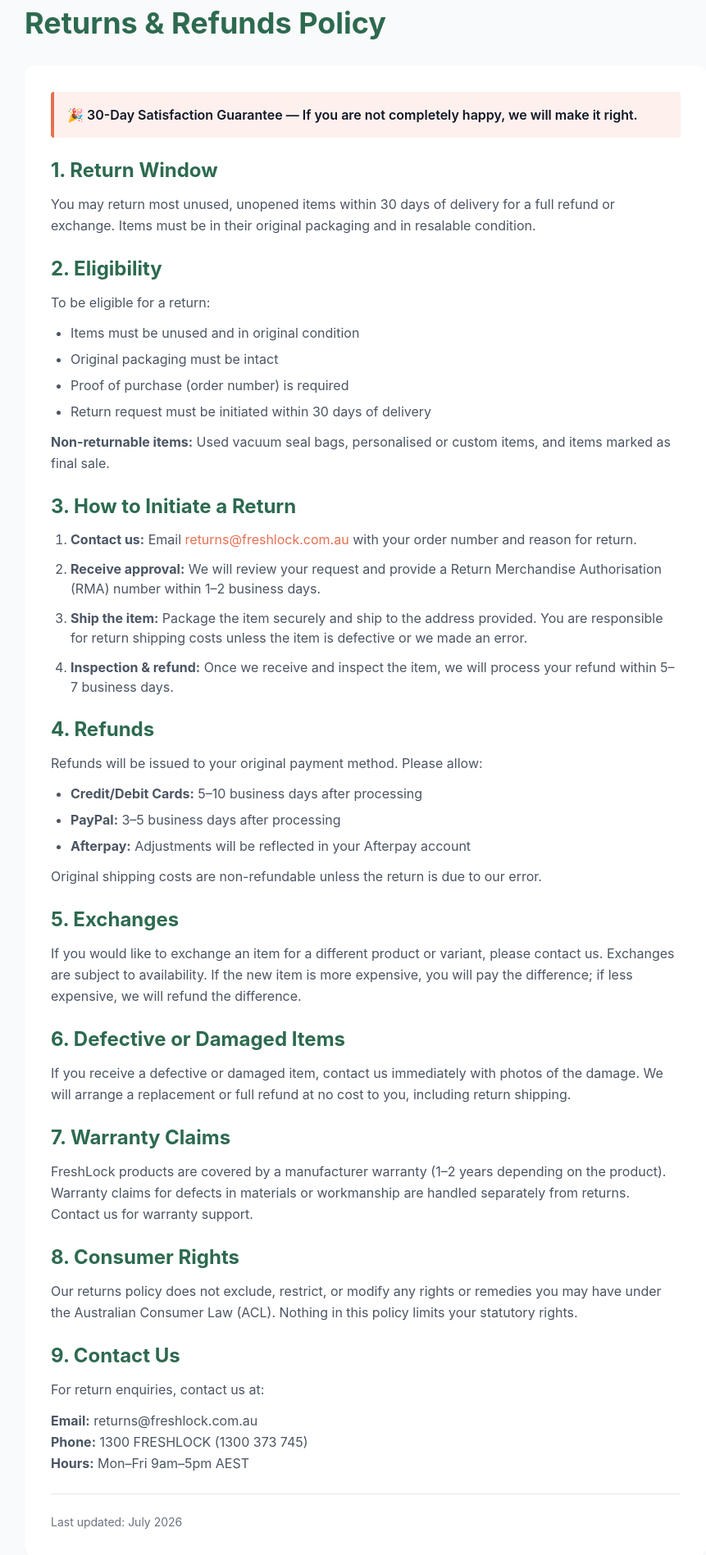
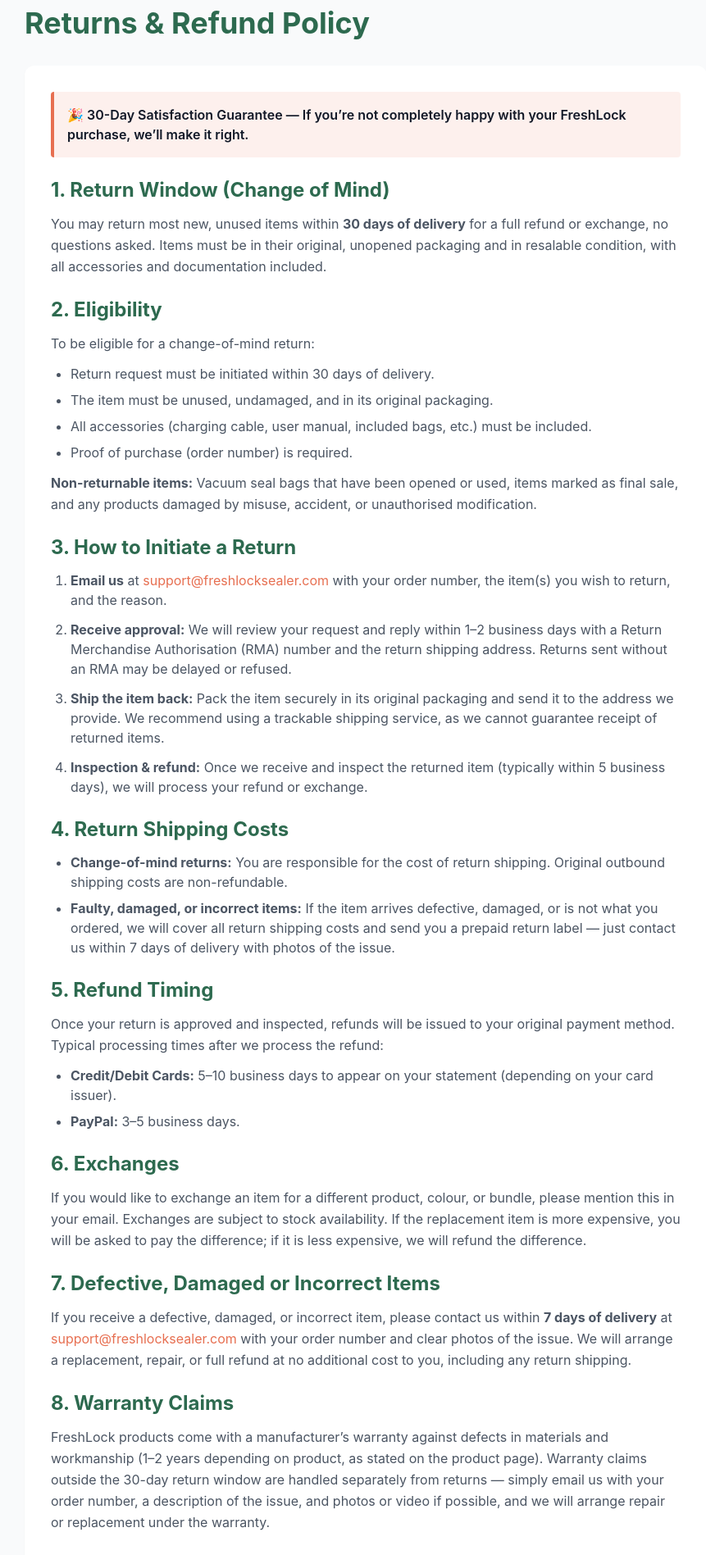
Before and after one commit to jasonyuan886/freshlock-store, a Next.js app: page /returns in a window 1280 px wide. Shown: the part 120-2017 px from the top of the page at 82% size, without its empty margins (194-1055 px from the left). Built offline with nearby package versions, Linux system fonts and the light colour scheme.

Commit message:
GMC compliance: improve contact/privacy/terms/returns/about pages; add shipping page; unify support email; fix footer links

```diff
--- a/app/returns/page.tsx
+++ b/app/returns/page.tsx
@@ -1,36 +1,36 @@
 export default function ReturnsPage() {
   return (
     <div className="max-w-4xl mx-auto px-4 sm:px-6 lg:px-8 py-16">
-      <h1 className="section-title mb-8">Returns & Refunds Policy</h1>
+      <h1 className="section-title mb-8">Returns &amp; Refund Policy</h1>
 
       <div className="prose prose-lg max-w-none">
         <div className="bg-white rounded-xl p-8 shadow-sm space-y-6">
           <section>
             <div className="bg-accent/10 border-l-4 border-accent p-4 rounded">
               <p className="text-gray-900 font-semibold">
-                🎉 30-Day Satisfaction Guarantee — If you are not completely happy, we will make it right.
+                🎉 30-Day Satisfaction Guarantee — If you&rsquo;re not completely happy with your FreshLock purchase, we&rsquo;ll make it right.
               </p>
             </div>
           </section>
 
           <section>
-            <h2 className="text-2xl font-bold text-primary mb-3">1. Return Window</h2>
+            <h2 className="text-2xl font-bold text-primary mb-3">1. Return Window (Change of Mind)</h2>
             <p className="text-gray-600 leading-relaxed">
-              You may return most unused, unopened items within 30 days of delivery for a full refund or exchange. Items must be in their original packaging and in resalable condition.
+              You may return most new, unused items within <strong>30 days of delivery</strong> for a full refund or exchange, no questions asked. Items must be in their original, unopened packaging and in resalable condition, with all accessories and documentation included.
             </p>
           </section>
 
           <section>
             <h2 className="text-2xl font-bold text-primary mb-3">2. Eligibility</h2>
-            <p className="text-gray-600 leading-relaxed mb-3">To be eligible for a return:</p>
+            <p className="text-gray-600 leading-relaxed mb-3">To be eligible for a change-of-mind return:</p>
             <ul className="list-disc pl-6 space-y-2 text-gray-600">
-              <li>Items must be unused and in original condition</li>
-              <li>Original packaging must be intact</li>
-              <li>Proof of purchase (order number) is required</li>
-              <li>Return request must be initiated within 30 days of delivery</li>
+              <li>Return request must be initiated within 30 days of delivery.</li>
+              <li>The item must be unused, undamaged, and in its original packaging.</li>
+              <li>All accessories (charging cable, user manual, included bags, etc.) must be included.</li>
+              <li>Proof of purchase (order number) is required.</li>
             </ul>
             <p className="text-gray-600 leading-relaxed mt-3">
-              <strong>Non-returnable items:</strong> Used vacuum seal bags, personalised or custom items, and items marked as final sale.
+              <strong>Non-returnable items:</strong> Vacuum seal bags that have been opened or used, items marked as final sale, and any products damaged by misuse, accident, or unauthorised modification.
             </p>
           </section>
 
@@ -38,77 +38,80 @@
             <h2 className="text-2xl font-bold text-primary mb-3">3. How to Initiate a Return</h2>
             <ol className="list-decimal pl-6 space-y-3 text-gray-600">
               <li>
-                <strong>Contact us:</strong> Email <a href="mailto:returns@freshlock.com.au" className="text-accent hover:underline">returns@freshlock.com.au</a> with your order number and reason for return.
+                <strong>Email us</strong> at <a href="mailto:support@freshlocksealer.com" className="text-accent hover:underline">support@freshlocksealer.com</a> with your order number, the item(s) you wish to return, and the reason.
               </li>
               <li>
-                <strong>Receive approval:</strong> We will review your request and provide a Return Merchandise Authorisation (RMA) number within 1–2 business days.
+                <strong>Receive approval:</strong> We will review your request and reply within 1–2 business days with a Return Merchandise Authorisation (RMA) number and the return shipping address. Returns sent without an RMA may be delayed or refused.
               </li>
               <li>
-                <strong>Ship the item:</strong> Package the item securely and ship to the address provided. You are responsible for return shipping costs unless the item is defective or we made an error.
+                <strong>Ship the item back:</strong> Pack the item securely in its original packaging and send it to the address we provide. We recommend using a trackable shipping service, as we cannot guarantee receipt of returned items.
               </li>
               <li>
-                <strong>Inspection & refund:</strong> Once we receive and inspect the item, we will process your refund within 5–7 business days.
+                <strong>Inspection &amp; refund:</strong> Once we receive and inspect the returned item (typically within 5 business days), we will process your refund or exchange.
               </li>
             </ol>
           </section>
 
           <section>
-            <h2 className="text-2xl font-bold text-primary mb-3">4. Refunds</h2>
+            <h2 className="text-2xl font-bold text-primary mb-3">4. Return Shipping Costs</h2>
+            <ul className="list-disc pl-6 space-y-2 text-gray-600">
+              <li><strong>Change-of-mind returns:</strong> You are responsible for the cost of return shipping. Original outbound shipping costs are non-refundable.</li>
+              <li><strong>Faulty, damaged, or incorrect items:</strong> If the item arrives defective, damaged, or is not what you ordered, we will cover all return shipping costs and send you a prepaid return label — just contact us within 7 days of delivery with photos of the issue.</li>
+            </ul>
+          </section>
+
+          <section>
+            <h2 className="text-2xl font-bold text-primary mb-3">5. Refund Timing</h2>
             <p className="text-gray-600 leading-relaxed mb-3">
-              Refunds will be issued to your original payment method. Please allow:
+              Once your return is approved and inspected, refunds will be issued to your original payment method. Typical processing times after we process the refund:
             </p>
             <ul className="list-disc pl-6 space-y-2 text-gray-600">
-              <li><strong>Credit/Debit Cards:</strong> 5–10 business days after processing</li>
-              <li><strong>PayPal:</strong> 3–5 business days after processing</li>
-              <li><strong>Afterpay:</strong> Adjustments will be reflected in your Afterpay account</li>
+              <li><strong>Credit/Debit Cards:</strong> 5–10 business days to appear on your statement (depending on your card issuer).</li>
+              <li><strong>PayPal:</strong> 3–5 business days.</li>
             </ul>
-            <p className="text-gray-600 leading-relaxed mt-3">
-              Original shipping costs are non-refundable unless the return is due to our error.
+          </section>
+
+          <section>
+            <h2 className="text-2xl font-bold text-primary mb-3">6. Exchanges</h2>
+            <p className="text-gray-600 leading-relaxed">
+              If you would like to exchange an item for a different product, colour, or bundle, please mention this in your email. Exchanges are subject to stock availability. If the replacement item is more expensive, you will be asked to pay the difference; if it is less expensive, we will refund the difference.
             </p>
           </section>
 
           <section>
-            <h2 className="text-2xl font-bold text-primary mb-3">5. Exchanges</h2>
+            <h2 className="text-2xl font-bold text-primary mb-3">7. Defective, Damaged or Incorrect Items</h2>
             <p className="text-gray-600 leading-relaxed">
-              If you would like to exchange an item for a different product or variant, please contact us. Exchanges are subject to availability. If the new item is more expensive, you will pay the difference; if less expensive, we will refund the difference.
+              If you receive a defective, damaged, or incorrect item, please contact us within <strong>7 days of delivery</strong> at <a href="mailto:support@freshlocksealer.com" className="text-accent hover:underline">support@freshlocksealer.com</a> with your order number and clear photos of the issue. We will arrange a replacement, repair, or full refund at no additional cost to you, including any return shipping.
             </p>
           </section>
 
           <section>
-            <h2 className="text-2xl font-bold text-primary mb-3">6. Defective or Damaged Items</h2>
+            <h2 className="text-2xl font-bold text-primary mb-3">8. Warranty Claims</h2>
             <p className="text-gray-600 leading-relaxed">
-              If you receive a defective or damaged item, contact us immediately with photos of the damage. We will arrange a replacement or full refund at no cost to you, including return shipping.
+              FreshLock products come with a manufacturer&rsquo;s warranty against defects in materials and workmanship (1–2 years depending on product, as stated on the product page). Warranty claims outside the 30-day return window are handled separately from returns — simply email us with your order number, a description of the issue, and photos or video if possible, and we will arrange repair or replacement under the warranty.
             </p>
           </section>
 
           <section>
-            <h2 className="text-2xl font-bold text-primary mb-3">7. Warranty Claims</h2>
+            <h2 className="text-2xl font-bold text-primary mb-3">9. Your Rights Under Australian Consumer Law</h2>
             <p className="text-gray-600 leading-relaxed">
-              FreshLock products are covered by a manufacturer warranty (1–2 years depending on the product). Warranty claims for defects in materials or workmanship are handled separately from returns. Contact us for warranty support.
+              Our returns policy does not exclude, restrict, or modify any rights or remedies you may have under the Australian Consumer Law (ACL), including your right to a repair, replacement, or refund for a major failure and compensation for any other reasonably foreseeable loss or damage. Nothing in this policy limits your statutory rights.
             </p>
           </section>
 
           <section>
-            <h2 className="text-2xl font-bold text-primary mb-3">8. Consumer Rights</h2>
+            <h2 className="text-2xl font-bold text-primary mb-3">10. Contact Us About Returns</h2>
             <p className="text-gray-600 leading-relaxed">
-              Our returns policy does not exclude, restrict, or modify any rights or remedies you may have under the Australian Consumer Law (ACL). Nothing in this policy limits your statutory rights.
-            </p>
-          </section>
-
-          <section>
-            <h2 className="text-2xl font-bold text-primary mb-3">9. Contact Us</h2>
-            <p className="text-gray-600 leading-relaxed">
-              For return enquiries, contact us at:
+              To start a return or ask a question about our policy:
             </p>
             <p className="text-gray-600 leading-relaxed mt-3">
-              <strong>Email:</strong> returns@freshlock.com.au<br />
-              <strong>Phone:</strong> 1300 FRESHLOCK (1300 373 745)<br />
-              <strong>Hours:</strong> Mon–Fri 9am–5pm AEST
+              <strong>Email:</strong> <a href="mailto:support@freshlocksealer.com" className="text-accent hover:underline">support@freshlocksealer.com</a><br />
+              <strong>Response time:</strong> Within 24 hours on business days (Mon–Fri, 9am–5pm AEST)
             </p>
           </section>
 
           <p className="text-sm text-gray-500 mt-8 pt-6 border-t">
-            Last updated: {new Date().toLocaleDateString('en-AU', { month: 'long', year: 'numeric' })}
+            Last updated: {new Date().toLocaleDateString('en-AU', { month: 'long', day: 'numeric', year: 'numeric' })}
           </p>
         </div>
       </div>
```
